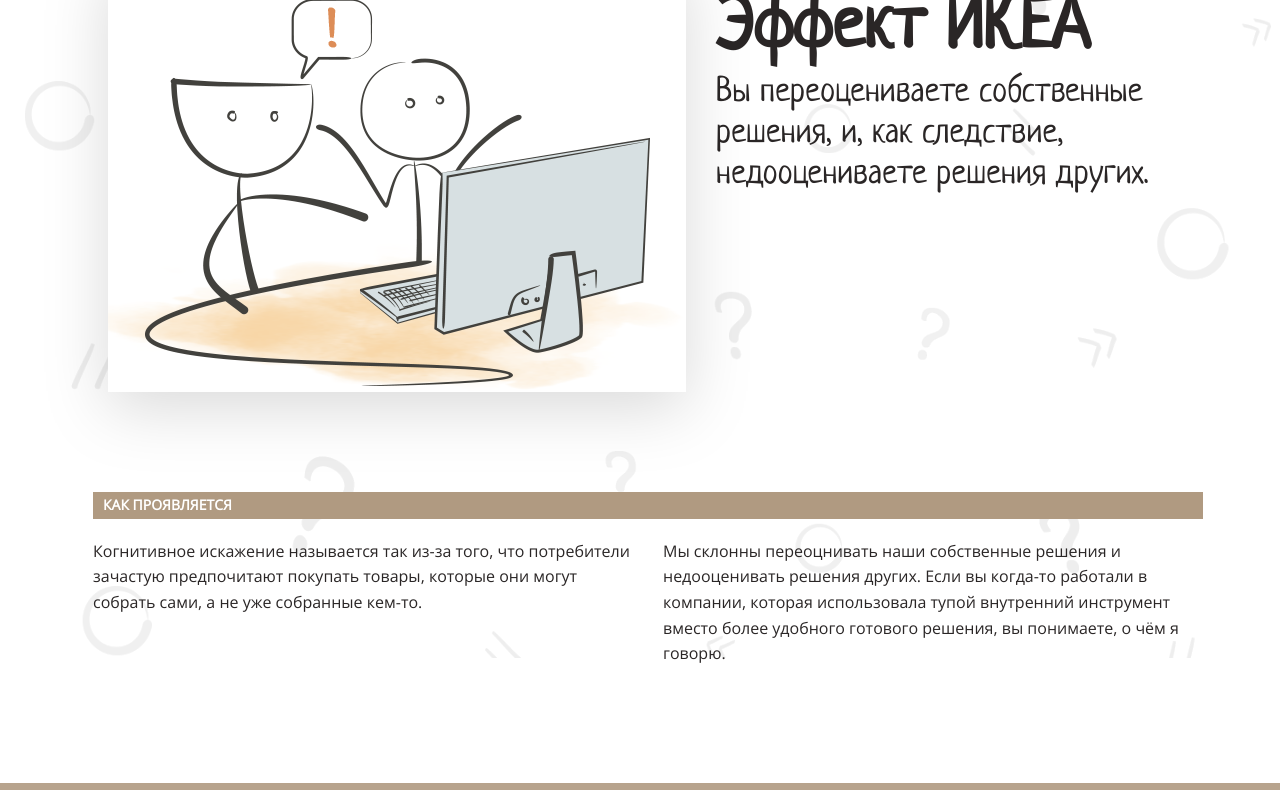
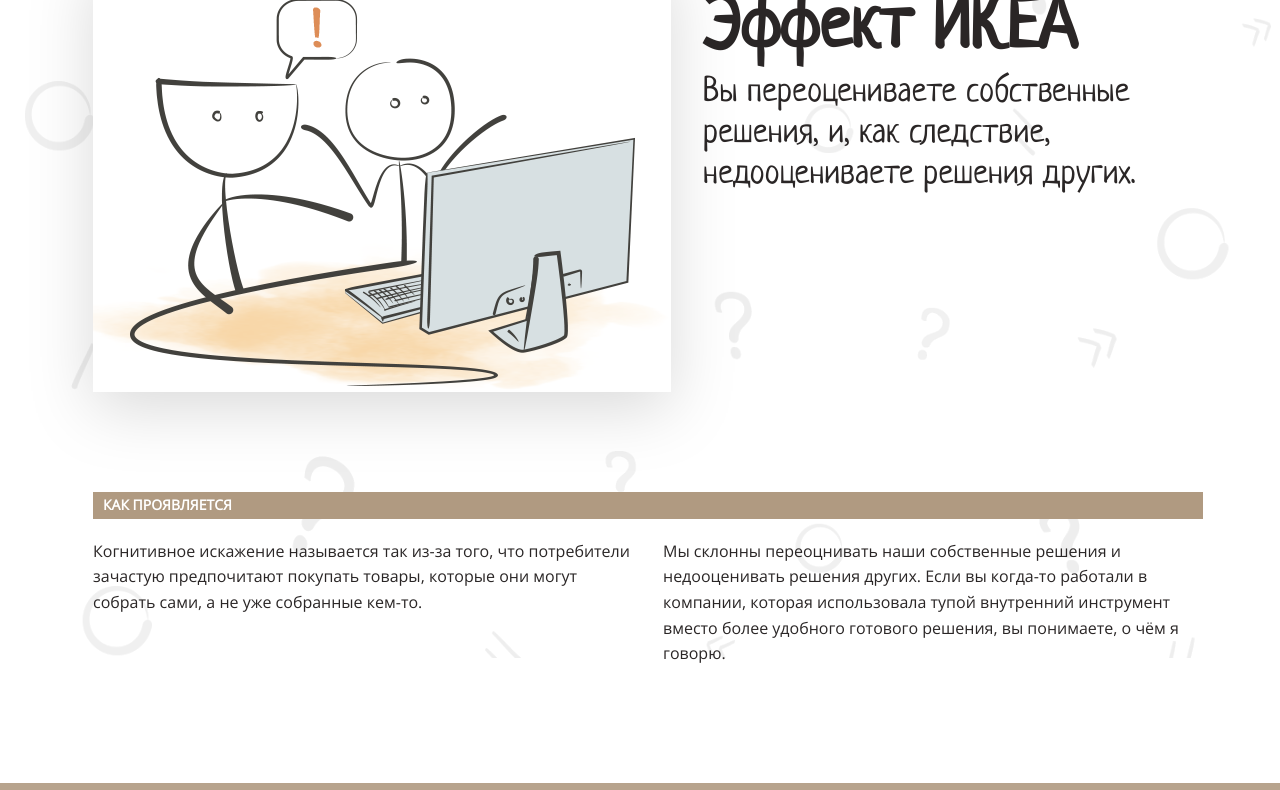
Before and after one commit to MEXAHO3ABP/layout-designer-project-lvl1, a plain HTML site: page index.html in a window 1280 px wide. Shown: the part 2550-3340 px from the top of the page. Drawn offline with Linux system fonts and the light colour scheme.

Commit message:
Task010: FixBug

```diff
--- a/styles/style.css
+++ b/styles/style.css
@@ -277,21 +277,19 @@
 
 .section-up {
     display: flex;
-    justify-content: center;
+    justify-content: space-between;
 }
 
 .section-img-left {
     order: 1;
     vertical-align: middle;
     filter: drop-shadow(0 16px 32px rgba(0, 0, 0, 0.15));
-    margin: 0 15px;
 }
 
 .section-text-right {
     order: 2;
     text-align: left;
     max-width: 500px;
-    margin: 0 15px;
 }
 
 .kogisk-header {
@@ -349,14 +347,12 @@
     order: 2;
     vertical-align: middle;
     filter: drop-shadow(0 16px 32px rgba(0, 0, 0, 0.15));
-    margin: 0 15px;
 }
 
 .section-text-left {
     order: 1;
     text-align: left;
     max-width: 500px;
-    margin: 0 15px;
     color: #ffffff;
 }
 
```
